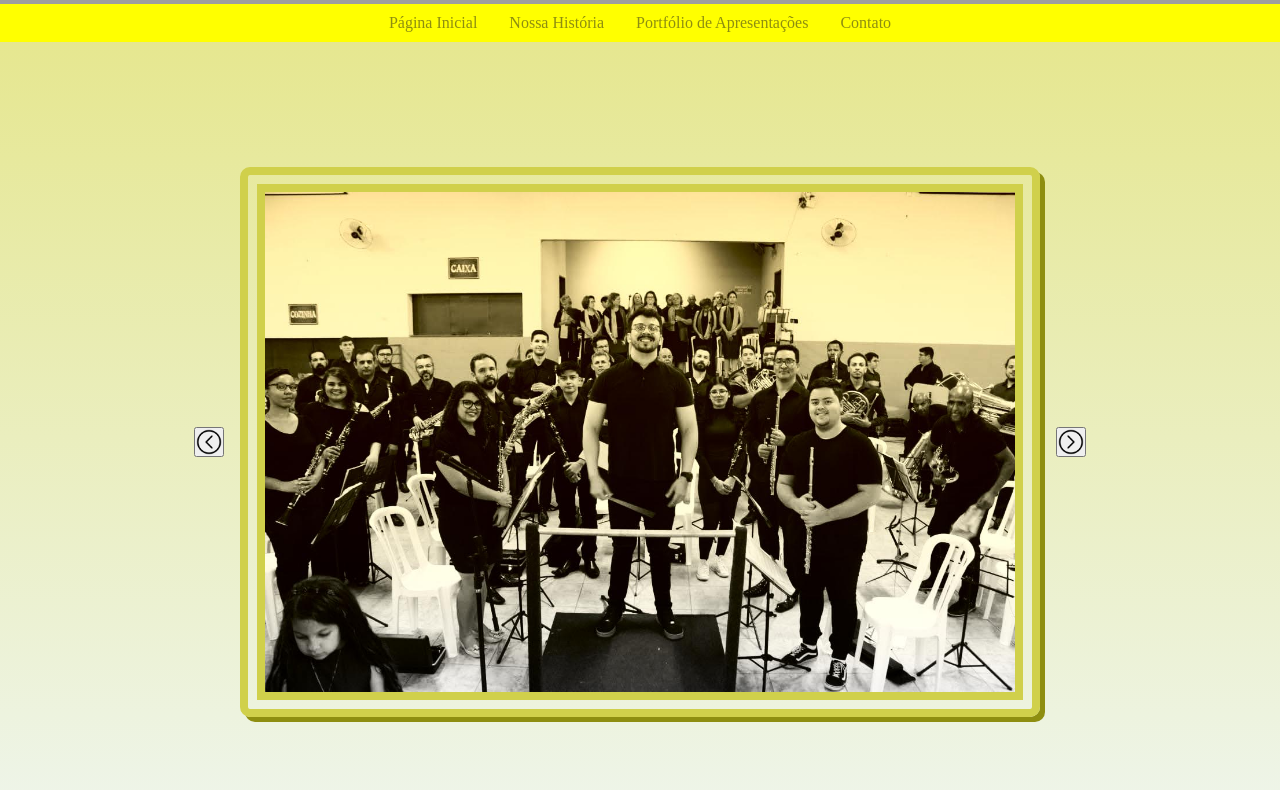
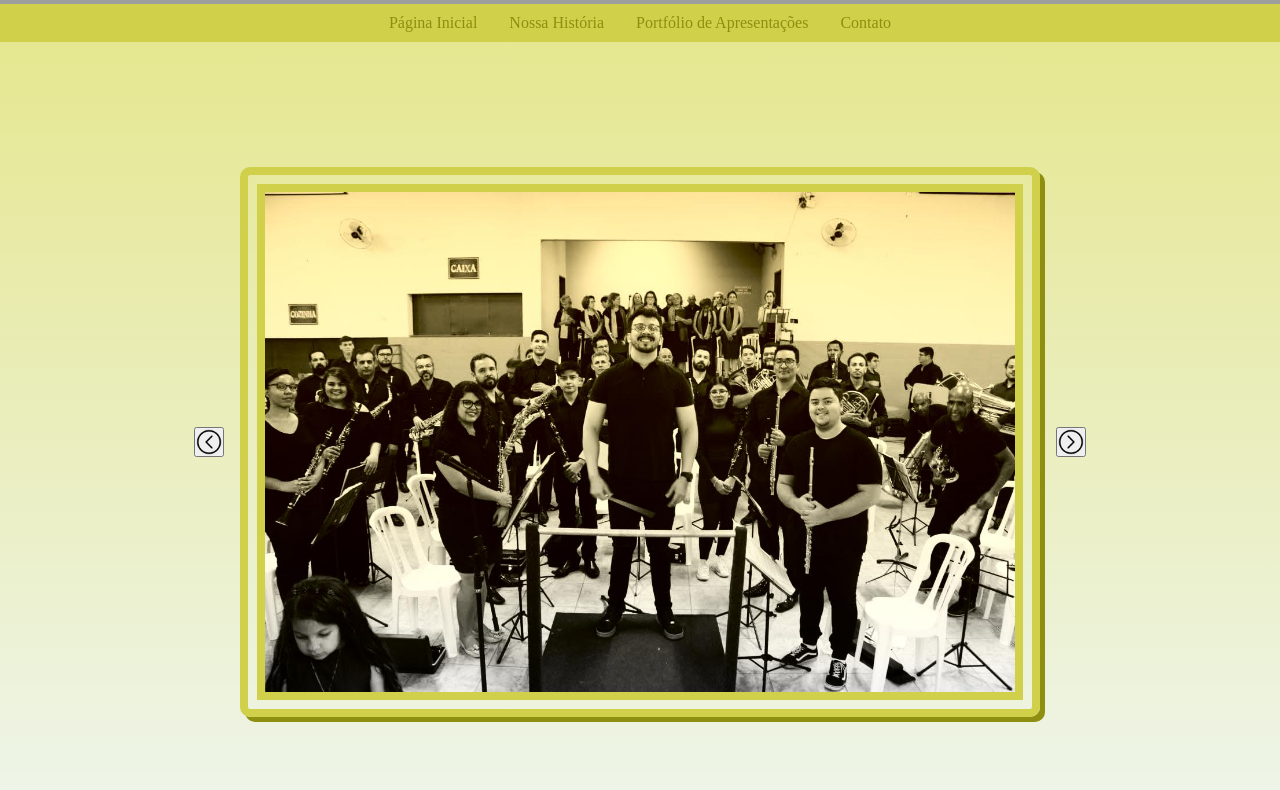
Before and after one commit to Rosi-SB/Banda-sinfonica, a plain HTML site: page index.html in a window 1280 px wide. Shown: the part 118-908 px from the top of the page. Drawn offline with Linux system fonts and the light colour scheme; grey boxes are pictures that could not be loaded; a web font is replaced by a local one.

Commit message:
Update Paginainicial.css

```diff
--- a/src/Paginainicial.css
+++ b/src/Paginainicial.css
@@ -25,7 +25,7 @@ header,h2,footer{
 }
 nav{
     color: aliceblue;
-    background-color: yellow;
+    background-color: rgb(208, 208, 75);
     display: flex;
     align-items: center;
     justify-content: center;
```
